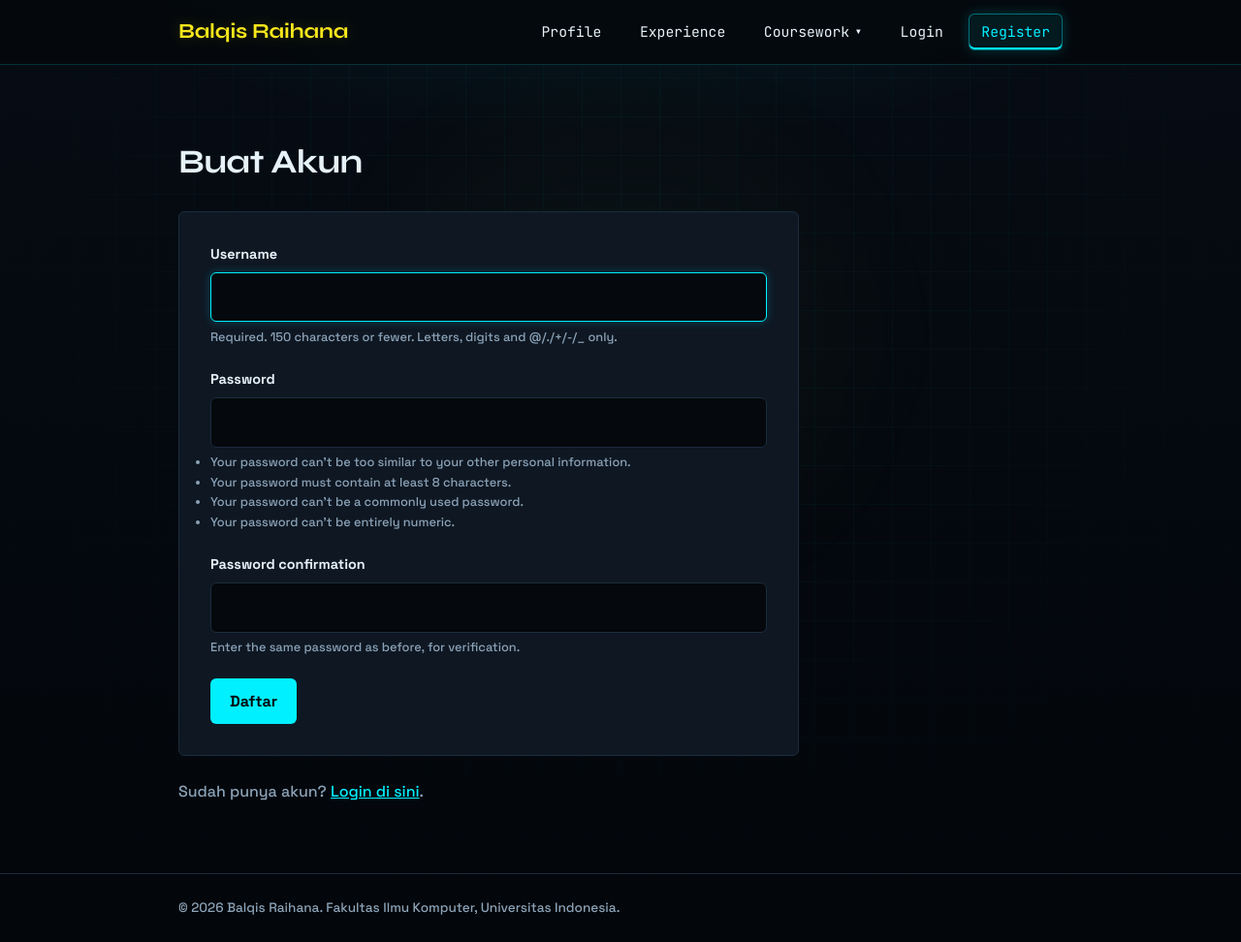
After one commit to balqis-raihana/myportofolio, a Django app: page /register/ in a window 1280 px wide. The commit adds this page. Shown: the whole page at 97% size. Run offline with Django 5.2, Linux system fonts and the light colour scheme; parts of the project's set-up code (start-up, migrations or seed data) failed here and were passed over.

Commit message:
feat(auth): implement user registration, login, logout, and navbar authentication status

```diff
--- a/main/urls.py
+++ b/main/urls.py
@@ -13,12 +13,18 @@ from main.views import (
     edit_coursework,
     delete_coursework,
     get_coursework_json,
+    register,
+    login_user,
+    logout_user,
 )
 
 app_name = "main"
 
 urlpatterns = [
     path("", show_main, name="show_main"),
+    path("register/", register, name="register"),
+    path("login/", login_user, name="login"),
+    path("logout/", logout_user, name="logout"),
     path("experience/", show_experience, name="show_experience"),
     path("experience/add/", create_experience, name="create_experience"),
     path("experience/<uuid:experience_id>/edit/", edit_experience, name="edit_experience"),
--- a/main/views.py
+++ b/main/views.py
@@ -1,6 +1,8 @@
 import os
 from django.conf import settings
 from django.contrib import messages
+from django.contrib.auth import login, logout
+from django.contrib.auth.forms import AuthenticationForm, UserCreationForm
 from django.core import serializers
 from django.http import HttpResponse
 from django.shortcuts import render, get_object_or_404, redirect
@@ -287,3 +289,33 @@ def show_coursework_detail(request, pk):
         "journal_images": journal_images,
     }
     return render(request, "coursework_detail.html", context)
+
+
+def register(request):
+    form = UserCreationForm(request.POST or None)
+    if request.method == "POST" and form.is_valid():
+        form.save()
+        messages.success(request, "Akun berhasil dibuat. Silakan login.")
+        return redirect("main:login")
+    context = {
+        "name": "Balqis Raihana",
+        "form": form,
+    }
+    return render(request, "register.html", context)
+
+
+def login_user(request):
+    form = AuthenticationForm(request, data=request.POST or None)
+    if request.method == "POST" and form.is_valid():
+        login(request, form.get_user())
+        return redirect("main:show_main")
+    context = {
+        "name": "Balqis Raihana",
+        "form": form,
+    }
+    return render(request, "login.html", context)
+
+
+def logout_user(request):
+    logout(request)
+    return redirect("main:show_main")
--- a/static/css/style.css
+++ b/static/css/style.css
@@ -226,6 +226,19 @@ section {
     box-shadow: 0 0 14px rgba(0, 240, 255, 0.2), inset 0 -2px 0 var(--accent);
 }
 
+.site-header nav .nav-user {
+    display: inline-flex;
+    align-items: center;
+    gap: 0.35rem;
+    font-size: 0.85rem;
+    font-family: var(--font-mono);
+    color: var(--accent);
+    background: rgba(0, 240, 255, 0.08);
+    padding: 0.35rem 0.75rem;
+    border-radius: var(--radius);
+    border: 1px solid rgba(0, 240, 255, 0.3);
+}
+
 /* Dropdown */
 .nav-item {
     position: relative;
--- a/templates/base.html
+++ b/templates/base.html
@@ -46,6 +46,13 @@
                             {% endfor %}
                         </ul>
                     </span>
+                    {% if user.is_authenticated %}
+                        <span class="nav-user">{{ user.username }}</span>
+                        <a href="{% url 'main:logout' %}">Logout</a>
+                    {% else %}
+                        <a href="{% url 'main:login' %}" class="{% if request.resolver_match.url_name == 'login' %}active{% endif %}">Login</a>
+                        <a href="{% url 'main:register' %}" class="{% if request.resolver_match.url_name == 'register' %}active{% endif %}">Register</a>
+                    {% endif %}
                 </nav>
             </div>
         </header>
--- /dev/null
+++ b/templates/register.html
@@ -0,0 +1,44 @@
+{% extends "base.html" %}
+
+{% block meta %}
+    <title>Register - {{ name }}</title>
+{% endblock meta %}
+
+{% block content %}
+<main>
+    <section class="experience-section">
+        <div class="container">
+            <h1 class="section-title">Buat Akun</h1>
+
+            <form method="post" action="{% url 'main:register' %}" class="project-form">
+                {% csrf_token %}
+
+                {% for error in form.non_field_errors %}
+                    <p class="form-error">{{ error }}</p>
+                {% endfor %}
+
+                {% for field in form %}
+                    <div class="form-group">
+                        <label for="{{ field.id_for_label }}">{{ field.label }}</label>
+                        {{ field }}
+                        {% if field.help_text %}
+                            <div class="form-help" style="font-size: 0.8rem; color: var(--text-muted); margin-top: 0.35rem;">
+                                {{ field.help_text|safe }}
+                            </div>
+                        {% endif %}
+                        {% for error in field.errors %}
+                            <p class="form-error">{{ error }}</p>
+                        {% endfor %}
+                    </div>
+                {% endfor %}
+
+                <button type="submit" class="button">Daftar</button>
+            </form>
+
+            <p style="margin-top: 1.5rem; color: var(--text-muted);">
+                Sudah punya akun? <a href="{% url 'main:login' %}" style="color: var(--accent); text-decoration: underline;">Login di sini</a>.
+            </p>
+        </div>
+    </section>
+</main>
+{% endblock content %}
```
Also changed, not shown: main/tests.py (+78 -0 lines), templates/login.html (added, +43 -0 lines).
